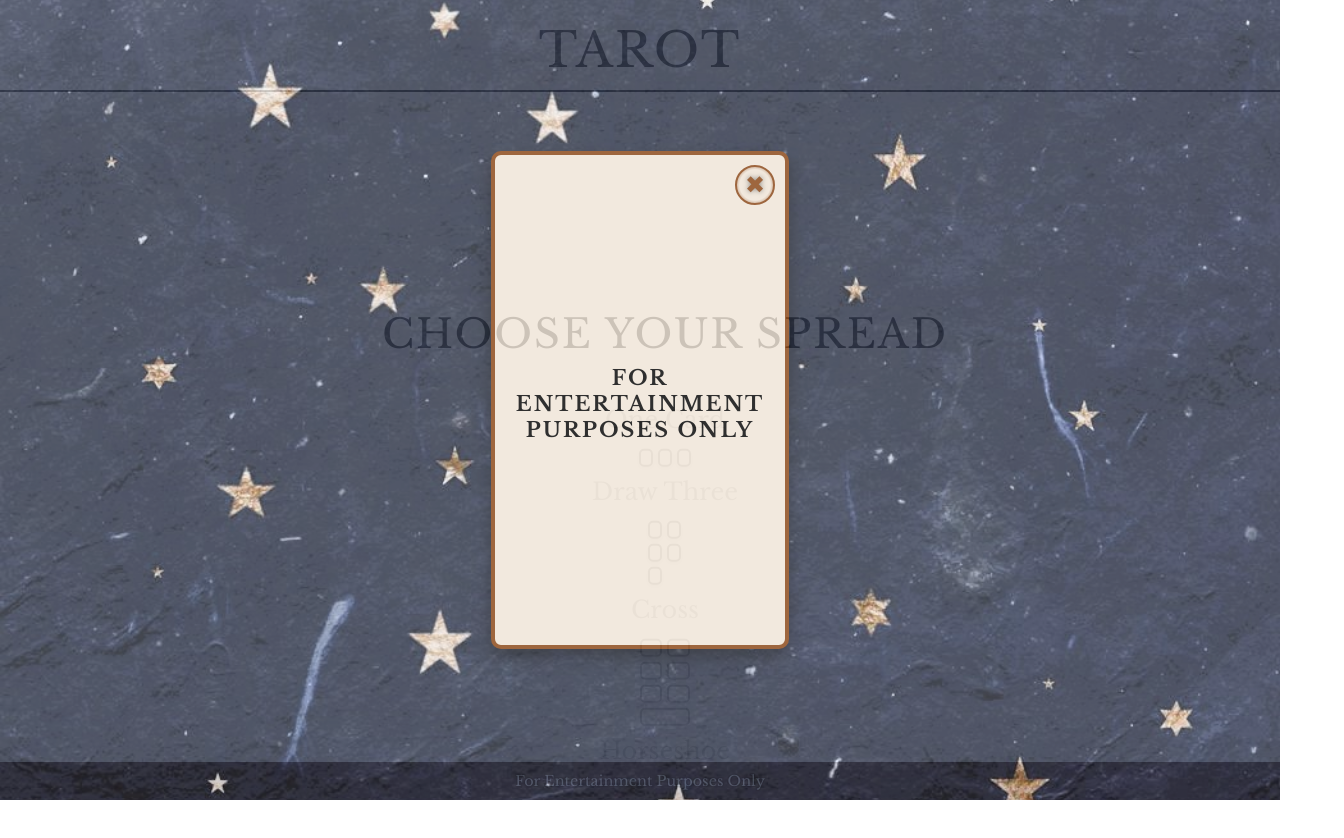
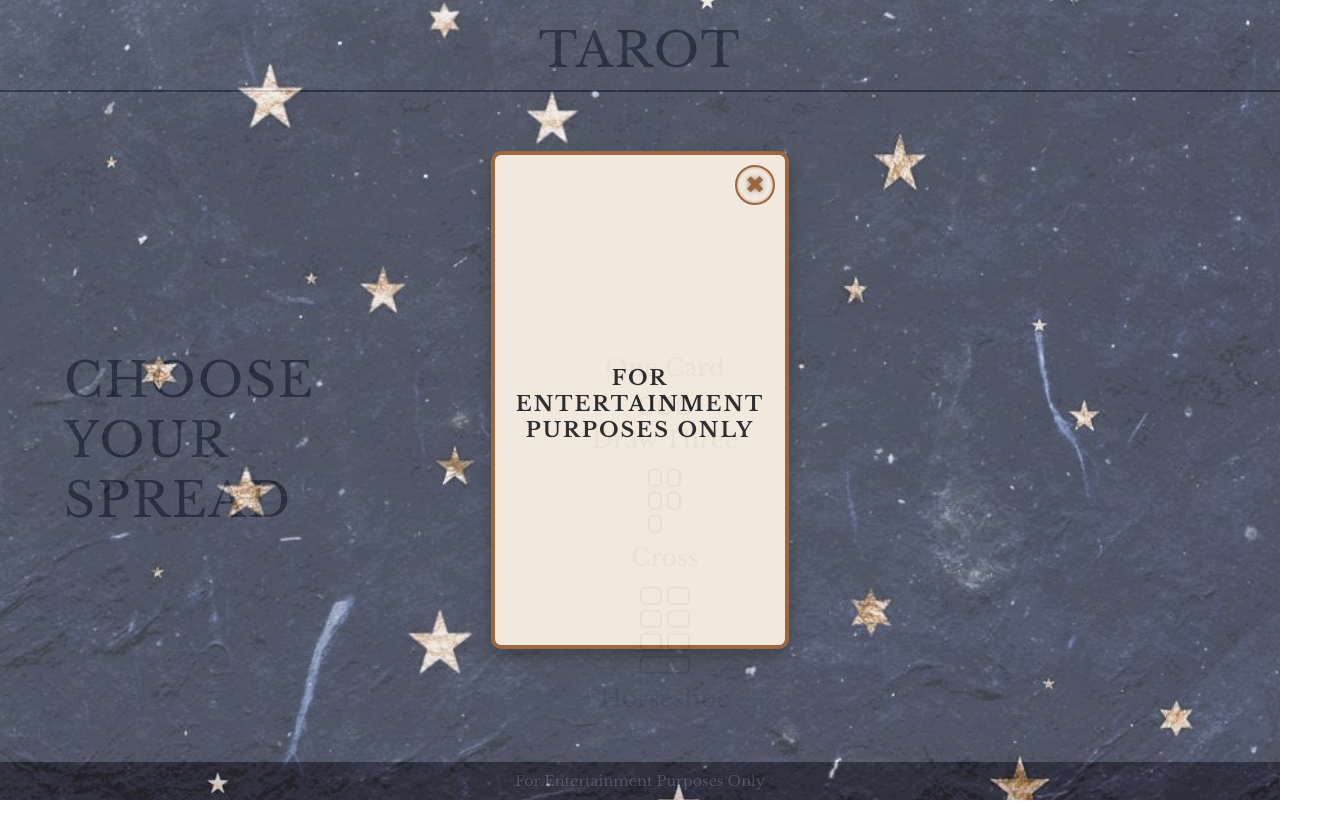
Before and after one commit to aRonnieAlsop/tarot_game, a React (Create React App) app: page /cardspread in a window 1280 px wide. Shown: the top 838 px of the page, 1344 px wide, since content can reach past the window. Built offline with nearby package versions, Linux system fonts and the light colour scheme.

Commit message:
'wip--spread menu page'

```diff
--- a/src/components/CardSpread/CardSpread.css
+++ b/src/components/CardSpread/CardSpread.css
@@ -48,18 +48,24 @@
     margin-left: 50px;
   }
 
-  /* Title Above Navigation Links */
+/* Title Styling */
 .nav-title {
-    font-size: 2.5rem;
+    font-size: 3rem; /* Adjust for larger screens */
     font-family: 'Libre Baskerville', serif;
     font-weight: normal;
     color: #333;
     text-transform: uppercase;
     letter-spacing: 2px;
-    text-align: center;
-    position: relative;
-    margin-bottom: 20px;
+    text-align: center; /* Center for mobile view */
+    position: relative; /* Default positioning for mobile */
+    margin-bottom: 20px; /* Space below the title for nav-links */
     animation: magical-writing 3s steps(40, end) forwards, fade-in 0.5s ease-in 3s forwards;
+  }
+
+  /* Individual Line Styling */
+  .title-line {
+    display: block; /* Ensure each word is on a new line */
+    text-align: center; /* Default alignment */
   }
 
 .nav-bar {
@@ -137,16 +143,31 @@
   }
 
 
-/* Keyframes for Title Animation */
+/* Animations */
+
+/* Magical Writing Effect for Mobile */
 @keyframes magical-writing {
     0% {
-        width: 0%;
+      width: 0%; /* Start with no text visible */
     }
     100% {
-        width: 100%;
+      width: 100%; /* Fully reveal the text */
     }
   }
 
+/* Animations */
+
+/* Magical Writing Effect */
+@keyframes magical-writing {
+    0% {
+      width: 0%; /* Start with no text visible */
+    }
+    100% {
+      width: 100%; /* Fully reveal the text */
+    }
+  }
+
+  /* Fade-in Animation */
   @keyframes fade-in {
     0% {
       opacity: 0;
@@ -225,17 +246,19 @@
 
   }
 
+/* Larger Screens */
 @media (min-width: 769px) {
-    .tarot-card-stack {
-        font-size: 3rem;
+    .nav-title {
       position: absolute;
-        top: 50%;
-        left: 5%;
-        transform: translateY(-50%);
-        writing-mode: vertical-rl;
-        text-orientation: upright;
-        line-height: 1.5;
-        text-align: left;
-        margin-bottom: 0;
+      top: 50%; /* Center vertically */
+      left: 5%; /* Align to the left side */
+      transform: translateY(-50%); /* Ensure proper vertical alignment */
+      text-align: left; /* Align text to the left */
+      margin-bottom: 0; /* Remove extra margin */
+    }
+
+    .title-line {
+      display: block; /* Ensure stacking on separate lines */
+      text-align: left; /* Align words to the left */
     }
   }
--- a/src/components/CardSpread/CardSpread.jsx
+++ b/src/components/CardSpread/CardSpread.jsx
@@ -6,8 +6,13 @@ const CardSpread = () => {
   return (
     <div className="card-spread">
      {/* Navigation Bar */}
-      <div className="nav-section">
-        <h2 className="nav-title">Choose Your Spread</h2>
+
+      <h2 className="nav-title">
+            <span className="title-line">Choose</span>
+            <span className="title-line">Your</span>
+            <span className="title-line">Spread</span>
+     </h2>
+    <div className="nav-section">
       <nav className="nav-bar">
         {/*One Card Spread*/}
         <div className="spread-preview">
```
Lines whose indentation alone changed are shown as unchanged.
